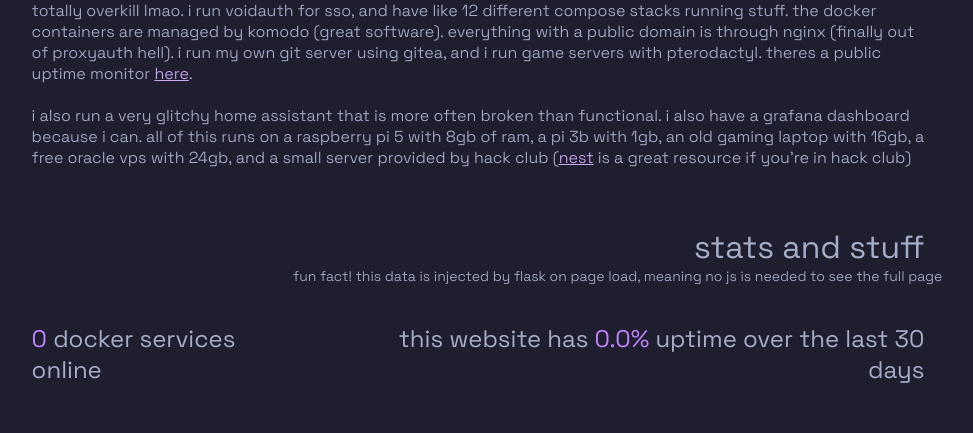
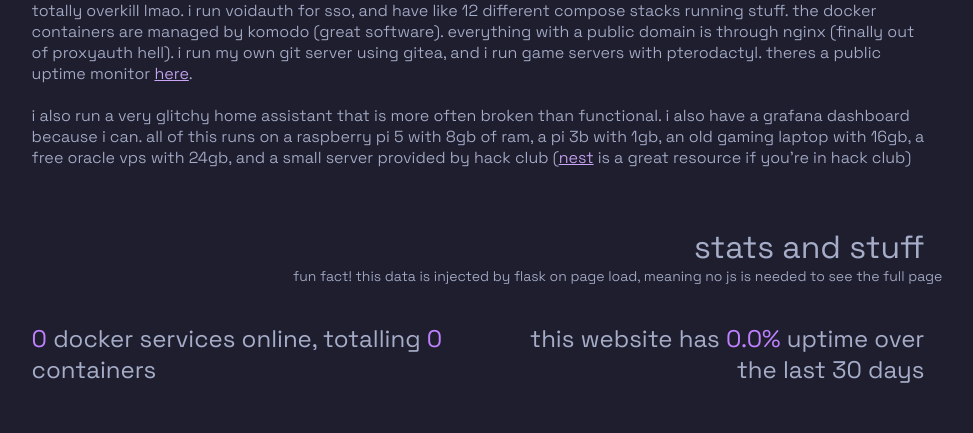
Before and after one commit to MrSeven3/personal-website, a Flask app: page / in a window 1280 px wide. Shown: the part 607-1040 px from the top of the page, without its empty margins (162-1135 px from the left). Run offline with Flask 3, Linux system fonts and the light colour scheme; data that the repository does not hold is empty.

Commit message:
more docker info

```diff
--- a/app.py
+++ b/app.py
@@ -6,6 +6,6 @@ app = Flask(__name__)
 @app.route("/")
 def da_main_page():
     website_uptime = mysql_utils.get_website_uptime()
-    docker_services_online = mysql_utils.get_docker_services()
+    docker_data = mysql_utils.get_docker_data()
 
-    return render_template("index.html", docker_services=docker_services_online, uptime=website_uptime)
+    return render_template("index.html", docker_services=docker_data[0],docker_containers=docker_data[1], uptime=website_uptime)
--- a/mysql_utils.py
+++ b/mysql_utils.py
@@ -1,7 +1,7 @@
+import ast
 import mysql.connector
 import os
 import requests
-import dateparser
 import datetime
 from dotenv import load_dotenv
 
@@ -54,14 +54,14 @@ def store_data_to_key(key:str, data:str):
         conn.close()
 
 
-def get_docker_services() -> int:
+def get_docker_data() -> list:
     existing_data = get_data_from_key("docker_services")
     if existing_data:
         last_updated = existing_data[2]
         time_since_updated = datetime.datetime.now() - last_updated
 
         if time_since_updated.total_seconds() <= int(existing_data[4])*60:
-            return int(existing_data[3])
+            return ast.literal_eval(existing_data[3])
 
     komodo_auth_headers = {"X-Api-Key": os.environ.get("KOMODO_API_KEY"), "X-Api-Secret": os.environ.get("KOMODO_API_SECRET"), "Content-Type": "application/json"}
 
@@ -71,11 +71,17 @@ def get_docker_services() -> int:
     stack_summary = requests.post("https://komodo.thirtyseventh.xyz/read/GetStacksSummary", headers=komodo_auth_headers, json={})
     if stack_summary.status_code != 200:
         print("uptime data get failed with code " +str(stack_summary.status_code)+"\n"+str(deploy_summary.text))
+    container_summary = requests.post("https://komodo.thirtyseventh.xyz/read/GetDockerContainersSummary", headers=komodo_auth_headers, json={})
+    if container_summary.status_code != 200:
+        print("uptime data get failed with code " +str(container_summary.status_code)+"\n"+str(container_summary.text))
 
     total_docker_services = int(deploy_summary.json()['running']) + int(stack_summary.json()['running'])
+    docker_containers = int(container_summary.json()['running'])
 
-    store_data_to_key("docker_services",str(total_docker_services))
-    return total_docker_services
+    docker_data = [total_docker_services, docker_containers]
+
+    store_data_to_key("docker_services",str(docker_data))
+    return docker_data
 
 def get_website_uptime() -> float:
     existing_data = get_data_from_key("website_uptime")
--- a/static/main_page.css
+++ b/static/main_page.css
@@ -74,7 +74,7 @@
     padding-left: 12vw;
     padding-right: 12vw;
     display: grid;
-    grid-template-columns: repeat(3, 1fr);
+    grid-template-columns: repeat(2, 1fr);
 }
 
 .stats-panel {
@@ -83,8 +83,8 @@
     padding-bottom: 1em;
 }
 
-.stats-panel-wide {
-    grid-column: 2/4;
+.stats-panel-right {
+    text-align: right;
 }
 
 .text-highlight {
--- a/templates/index.html
+++ b/templates/index.html
@@ -56,10 +56,10 @@
 
         <div class="stats-section">
             <div class="stats-panel">
-                <h3 class="space-grotesk-header"><span class="text-highlight">{{ docker_services }}</span> docker services online</h3>
+                <h3 class="space-grotesk-header"><span class="text-highlight">{{ docker_services }}</span> docker services online, totalling <span class="text-highlight">{{ docker_containers }}</span> containers</h3>
             </div>
-            <div class="stats-panel stats-panel-wide">
-                <h3 class="space-grotesk-header" style="text-align: right">this website has <span class="text-highlight">{{ uptime }}%</span> uptime over the last 30 days</h3>
+            <div class="stats-panel stats-panel-right">
+                <h3 class="space-grotesk-header">this website has <span class="text-highlight">{{ uptime }}%</span> uptime over the last 30 days</h3>
             </div>
         </div>
     </body>
```
Also changed, not shown: test.py (added).
